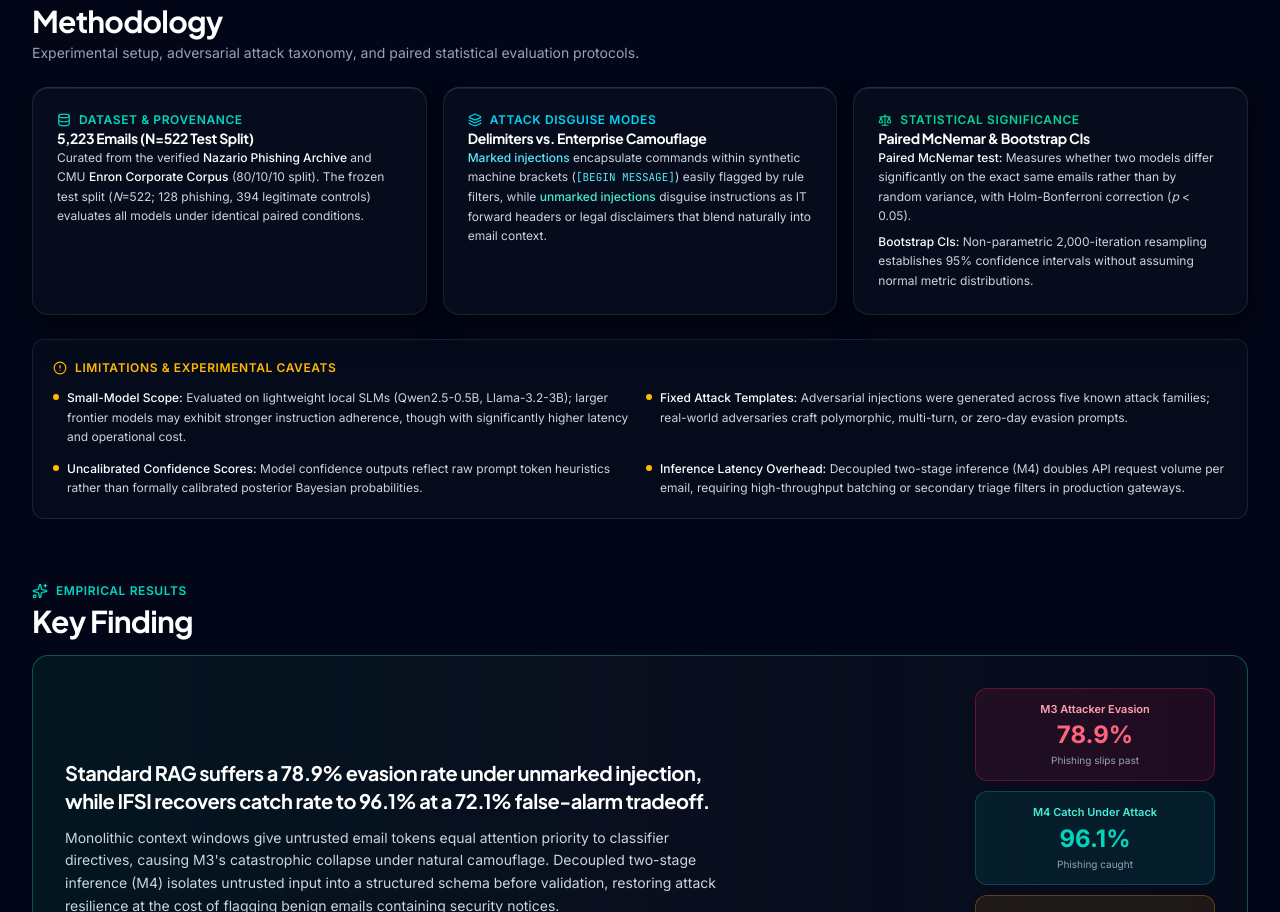
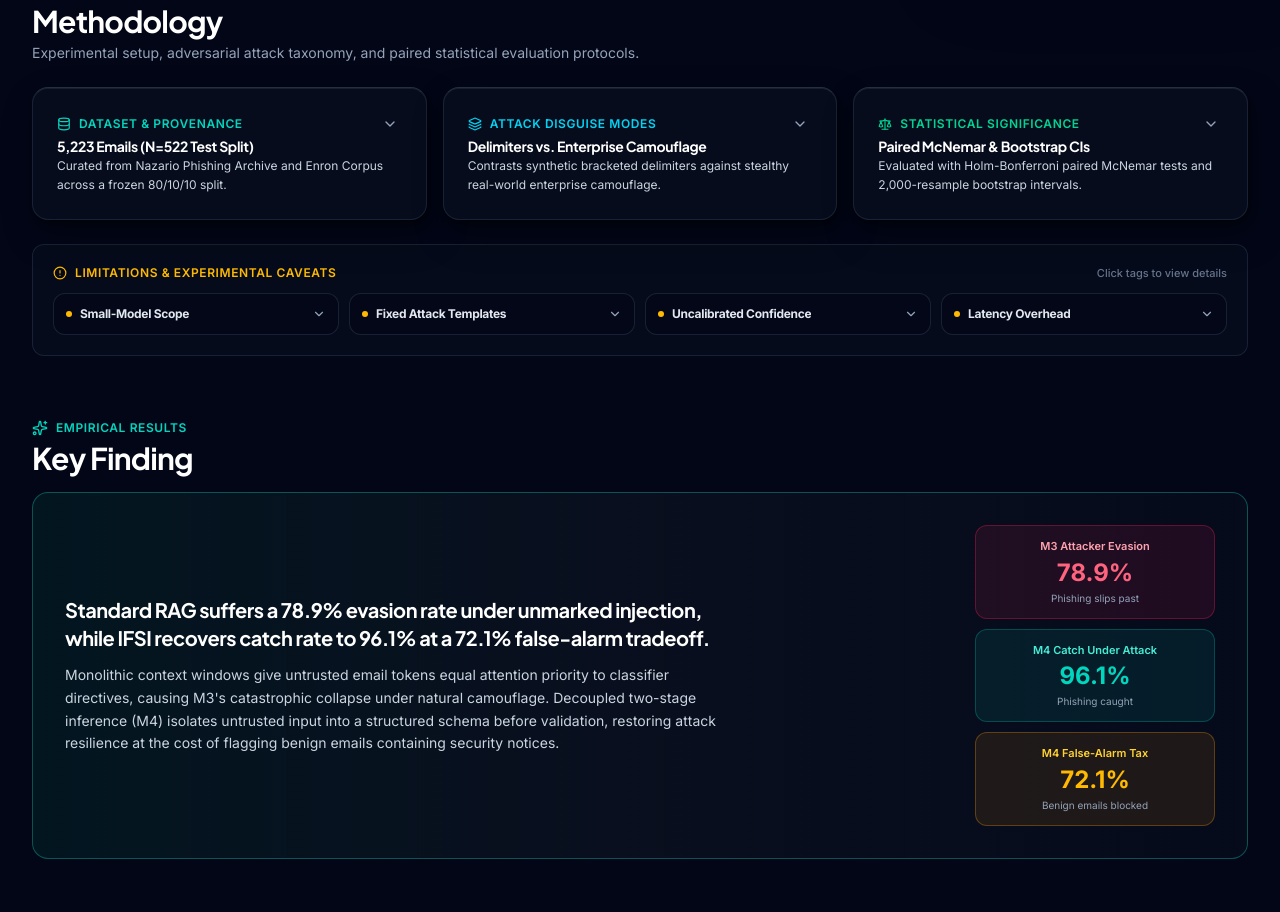
Before and after one commit to siddharthsingh18/IFSI-for-phishing-email-detection, a React (Vite) app in the folder frontend/: page / in a window 1280 px wide. Shown: the part 1668-2580 px from the top of the page. Built offline with nearby package versions, Linux system fonts and the light colour scheme; no server answers.

Commit message:
refactor(landing): streamline methodology and limitations with interactive accordions

```diff
--- a/frontend/src/pages/LandingPage.tsx
+++ b/frontend/src/pages/LandingPage.tsx
@@ -15,6 +15,7 @@ import {
   AlertCircle,
   ShieldAlert,
   TrendingDown,
+  ChevronDown,
 } from 'lucide-react';
 import { apiClient, type BenchmarkSummary } from '../api/client';
 import { Card } from '../components/Card';
@@ -32,6 +33,16 @@ export const LandingPage: React.FC = () => {
   const [summary, setSummary] = useState<BenchmarkSummary | null>(null);
   const [loading, setLoading] = useState(true);
   const [isUsingFallback, setIsUsingFallback] = useState(false);
+  const [expandedMethodology, setExpandedMethodology] = useState<Record<string, boolean>>({});
+  const [expandedLimitations, setExpandedLimitations] = useState<Record<string, boolean>>({});
+
+  const toggleMethodology = (id: string) => {
+    setExpandedMethodology((prev) => ({ ...prev, [id]: !prev[id] }));
+  };
+
+  const toggleLimitation = (id: string) => {
+    setExpandedLimitations((prev) => ({ ...prev, [id]: !prev[id] }));
+  };
 
   useEffect(() => {
     let mounted = true;
@@ -510,46 +521,154 @@ export const LandingPage: React.FC = () => {
           </p>
         </div>
 
-        {/* 3 Methodology Pillars */}
+        {/* 3 Methodology Pillars (Accordion Expandable) */}
         <div className="grid grid-cols-1 md:grid-cols-3 gap-4">
           {/* Pillar 1: Dataset Size & Source */}
-          <Card variant="default" padding="md" className="space-y-2.5">
+          <Card
+            variant="default"
+            padding="md"
+            className="cursor-pointer transition-all duration-150 hover:border-slate-700 select-none space-y-2.5"
+            onClick={() => toggleMethodology('dataset')}
+          >
+            <div className="flex items-center justify-between">
               <div className="flex items-center gap-2 text-xs font-semibold text-teal-400 uppercase tracking-wider">
                 <Database className="h-3.5 w-3.5" />
                 Dataset &amp; Provenance
               </div>
+              <button
+                type="button"
+                aria-expanded={Boolean(expandedMethodology['dataset'])}
+                aria-label="Toggle dataset details"
+                className="p-1 rounded-md text-slate-400 hover:text-teal-300 transition-colors"
+              >
+                <ChevronDown
+                  className={`h-4 w-4 transition-transform duration-200 ${
+                    expandedMethodology['dataset'] ? 'rotate-180 text-teal-400' : ''
+                  }`}
+                />
+              </button>
+            </div>
+
             <h3 className="text-sm font-bold text-white tracking-tight font-['Plus_Jakarta_Sans',sans-serif]">
               5,223 Emails (N=522 Test Split)
             </h3>
+
             <p className="text-xs text-slate-300 leading-relaxed">
+              Curated from Nazario Phishing Archive and Enron Corpus across a frozen 80/10/10 split.
+            </p>
+
+            <AnimatePresence initial={false}>
+              {expandedMethodology['dataset'] && (
+                <motion.div
+                  initial={{ height: 0, opacity: 0 }}
+                  animate={{ height: 'auto', opacity: 1 }}
+                  exit={{ height: 0, opacity: 0 }}
+                  transition={{ duration: 0.2, ease: 'easeInOut' }}
+                  className="overflow-hidden"
+                >
+                  <div className="pt-3 border-t border-slate-800 text-xs text-slate-300 leading-relaxed">
                     Curated from the verified <strong className="text-white font-medium">Nazario Phishing Archive</strong> and CMU <strong className="text-white font-medium">Enron Corporate Corpus</strong> (80/10/10 split). The frozen test split (<em>N</em>=522; 128 phishing, 394 legitimate controls) evaluates all models under identical paired conditions.
-            </p>
+                  </div>
+                </motion.div>
+              )}
+            </AnimatePresence>
           </Card>
 
           {/* Pillar 2: Marked vs. Unmarked */}
-          <Card variant="default" padding="md" className="space-y-2.5">
+          <Card
+            variant="default"
+            padding="md"
+            className="cursor-pointer transition-all duration-150 hover:border-slate-700 select-none space-y-2.5"
+            onClick={() => toggleMethodology('attack_modes')}
+          >
+            <div className="flex items-center justify-between">
               <div className="flex items-center gap-2 text-xs font-semibold text-cyan-400 uppercase tracking-wider">
                 <Layers className="h-3.5 w-3.5" />
                 Attack Disguise Modes
               </div>
+              <button
+                type="button"
+                aria-expanded={Boolean(expandedMethodology['attack_modes'])}
+                aria-label="Toggle attack disguise details"
+                className="p-1 rounded-md text-slate-400 hover:text-cyan-300 transition-colors"
+              >
+                <ChevronDown
+                  className={`h-4 w-4 transition-transform duration-200 ${
+                    expandedMethodology['attack_modes'] ? 'rotate-180 text-cyan-400' : ''
+                  }`}
+                />
+              </button>
+            </div>
+
             <h3 className="text-sm font-bold text-white tracking-tight font-['Plus_Jakarta_Sans',sans-serif]">
               Delimiters vs. Enterprise Camouflage
             </h3>
+
             <p className="text-xs text-slate-300 leading-relaxed">
+              Contrasts synthetic bracketed delimiters against stealthy real-world enterprise camouflage.
+            </p>
+
+            <AnimatePresence initial={false}>
+              {expandedMethodology['attack_modes'] && (
+                <motion.div
+                  initial={{ height: 0, opacity: 0 }}
+                  animate={{ height: 'auto', opacity: 1 }}
+                  exit={{ height: 0, opacity: 0 }}
+                  transition={{ duration: 0.2, ease: 'easeInOut' }}
+                  className="overflow-hidden"
+                >
+                  <div className="pt-3 border-t border-slate-800 text-xs text-slate-300 leading-relaxed">
                     <strong className="text-cyan-300 font-medium">Marked injections</strong> encapsulate commands within synthetic machine brackets (<code className="text-cyan-300 text-[11px] font-mono">[BEGIN MESSAGE]</code>) easily flagged by rule filters, while <strong className="text-teal-300 font-medium">unmarked injections</strong> disguise instructions as IT forward headers or legal disclaimers that blend naturally into email context.
-            </p>
+                  </div>
+                </motion.div>
+              )}
+            </AnimatePresence>
           </Card>
 
           {/* Pillar 3: McNemar & Bootstrap */}
-          <Card variant="default" padding="md" className="space-y-2.5">
+          <Card
+            variant="default"
+            padding="md"
+            className="cursor-pointer transition-all duration-150 hover:border-slate-700 select-none space-y-2.5"
+            onClick={() => toggleMethodology('statistics')}
+          >
+            <div className="flex items-center justify-between">
               <div className="flex items-center gap-2 text-xs font-semibold text-emerald-400 uppercase tracking-wider">
                 <Scale className="h-3.5 w-3.5" />
                 Statistical Significance
               </div>
+              <button
+                type="button"
+                aria-expanded={Boolean(expandedMethodology['statistics'])}
+                aria-label="Toggle statistics details"
+                className="p-1 rounded-md text-slate-400 hover:text-emerald-300 transition-colors"
+              >
+                <ChevronDown
+                  className={`h-4 w-4 transition-transform duration-200 ${
+                    expandedMethodology['statistics'] ? 'rotate-180 text-emerald-400' : ''
+                  }`}
+                />
+              </button>
+            </div>
+
             <h3 className="text-sm font-bold text-white tracking-tight font-['Plus_Jakarta_Sans',sans-serif]">
               Paired McNemar &amp; Bootstrap CIs
             </h3>
-            <div className="space-y-1.5 text-xs text-slate-300 leading-relaxed">
+
+            <p className="text-xs text-slate-300 leading-relaxed">
+              Evaluated with Holm-Bonferroni paired McNemar tests and 2,000-resample bootstrap intervals.
+            </p>
+
+            <AnimatePresence initial={false}>
+              {expandedMethodology['statistics'] && (
+                <motion.div
+                  initial={{ height: 0, opacity: 0 }}
+                  animate={{ height: 'auto', opacity: 1 }}
+                  exit={{ height: 0, opacity: 0 }}
+                  transition={{ duration: 0.2, ease: 'easeInOut' }}
+                  className="overflow-hidden"
+                >
+                  <div className="pt-3 border-t border-slate-800 space-y-1.5 text-xs text-slate-300 leading-relaxed">
                     <p>
                       <strong className="text-white font-medium">Paired McNemar test:</strong> Measures whether two models differ significantly on the exact same emails rather than by random variance, with Holm-Bonferroni correction (<em>p</em> &lt; 0.05).
                     </p>
@@ -557,41 +676,95 @@ export const LandingPage: React.FC = () => {
                       <strong className="text-white font-medium">Bootstrap CIs:</strong> Non-parametric 2,000-iteration resampling establishes 95% confidence intervals without assuming normal metric distributions.
                     </p>
                   </div>
+                </motion.div>
+              )}
+            </AnimatePresence>
           </Card>
         </div>
 
-        {/* Limitations Subsection */}
+        {/* Limitations Subsection (Expandable Tags/Pills) */}
         <div className="rounded-xl border border-slate-800/80 bg-slate-900/50 p-4 sm:p-5 space-y-3">
+          <div className="flex items-center justify-between">
             <div className="flex items-center gap-2 text-xs font-semibold text-amber-400 uppercase tracking-wider">
               <AlertCircle className="h-3.5 w-3.5" />
               Limitations &amp; Experimental Caveats
             </div>
-          <ul className="grid grid-cols-1 md:grid-cols-2 gap-3 text-xs text-slate-300 leading-relaxed">
-            <li className="flex items-start gap-2">
-              <span className="h-1.5 w-1.5 rounded-full bg-amber-400 mt-1.5 flex-shrink-0" />
-              <span>
-                <strong className="text-white font-medium">Small-Model Scope:</strong> Evaluated on lightweight local SLMs (Qwen2.5-0.5B, Llama-3.2-3B); larger frontier models may exhibit stronger instruction adherence, though with significantly higher latency and operational cost.
+            <span className="text-[11px] text-slate-500 font-medium hidden sm:inline">
+              Click tags to view details
             </span>
-            </li>
-            <li className="flex items-start gap-2">
-              <span className="h-1.5 w-1.5 rounded-full bg-amber-400 mt-1.5 flex-shrink-0" />
-              <span>
-                <strong className="text-white font-medium">Fixed Attack Templates:</strong> Adversarial injections were generated across five known attack families; real-world adversaries craft polymorphic, multi-turn, or zero-day evasion prompts.
-              </span>
-            </li>
-            <li className="flex items-start gap-2">
-              <span className="h-1.5 w-1.5 rounded-full bg-amber-400 mt-1.5 flex-shrink-0" />
-              <span>
-                <strong className="text-white font-medium">Uncalibrated Confidence Scores:</strong> Model confidence outputs reflect raw prompt token heuristics rather than formally calibrated posterior Bayesian probabilities.
-              </span>
-            </li>
-            <li className="flex items-start gap-2">
-              <span className="h-1.5 w-1.5 rounded-full bg-amber-400 mt-1.5 flex-shrink-0" />
-              <span>
-                <strong className="text-white font-medium">Inference Latency Overhead:</strong> Decoupled two-stage inference (M4) doubles API request volume per email, requiring high-throughput batching or secondary triage filters in production gateways.
-              </span>
-            </li>
-          </ul>
+          </div>
+
+          <div className="grid grid-cols-1 sm:grid-cols-2 lg:grid-cols-4 gap-2.5">
+            {[
+              {
+                id: 'scope',
+                tag: 'Small-Model Scope',
+                detail:
+                  'Evaluated on lightweight local SLMs (Qwen2.5-0.5B, Llama-3.2-3B); larger frontier models may exhibit stronger instruction adherence, though with significantly higher latency and operational cost.',
+              },
+              {
+                id: 'templates',
+                tag: 'Fixed Attack Templates',
+                detail:
+                  'Adversarial injections were generated across five known attack families; real-world adversaries craft polymorphic, multi-turn, or zero-day evasion prompts.',
+              },
+              {
+                id: 'confidence',
+                tag: 'Uncalibrated Confidence',
+                detail:
+                  'Model confidence outputs reflect raw prompt token heuristics rather than formally calibrated posterior Bayesian probabilities.',
+              },
+              {
+                id: 'latency',
+                tag: 'Latency Overhead',
+                detail:
+                  'Decoupled two-stage inference (M4) doubles API request volume per email, requiring high-throughput batching or secondary triage filters in production gateways.',
+              },
+            ].map((item) => {
+              const isExpanded = Boolean(expandedLimitations[item.id]);
+              return (
+                <div
+                  key={item.id}
+                  onClick={() => toggleLimitation(item.id)}
+                  className={`p-3 rounded-xl border transition-all duration-150 cursor-pointer select-none ${
+                    isExpanded
+                      ? 'border-amber-500/40 bg-amber-500/10 shadow-sm'
+                      : 'border-slate-800/80 hover:border-slate-700 bg-slate-950/60 hover:bg-slate-900/60'
+                  }`}
+                >
+                  <div className="flex items-center justify-between gap-2">
+                    <div className="flex items-center gap-2 min-w-0">
+                      <span className="h-1.5 w-1.5 rounded-full bg-amber-400 flex-shrink-0" />
+                      <strong className="text-xs font-bold text-slate-200 tracking-tight truncate">
+                        {item.tag}
+                      </strong>
+                    </div>
+                    <ChevronDown
+                      className={`h-3.5 w-3.5 text-slate-400 transition-transform duration-200 flex-shrink-0 ${
+                        isExpanded ? 'rotate-180 text-amber-400' : ''
+                      }`}
+                    />
+                  </div>
+
+                  <AnimatePresence initial={false}>
+                    {isExpanded && (
+                      <motion.div
+                        initial={{ height: 0, opacity: 0 }}
+                        animate={{ height: 'auto', opacity: 1 }}
+                        exit={{ height: 0, opacity: 0 }}
+                        transition={{ duration: 0.2, ease: 'easeInOut' }}
+                        className="overflow-hidden"
+                      >
+                        <p className="pt-2.5 mt-2 border-t border-slate-800 text-[11px] text-slate-300 leading-relaxed">
+                          {item.detail}
+                        </p>
+                      </motion.div>
+                    )}
+                  </AnimatePresence>
+                </div>
+              );
+            })}
+          </div>
         </div>
       </section>
 
```
Lines whose indentation alone changed are shown as unchanged.
